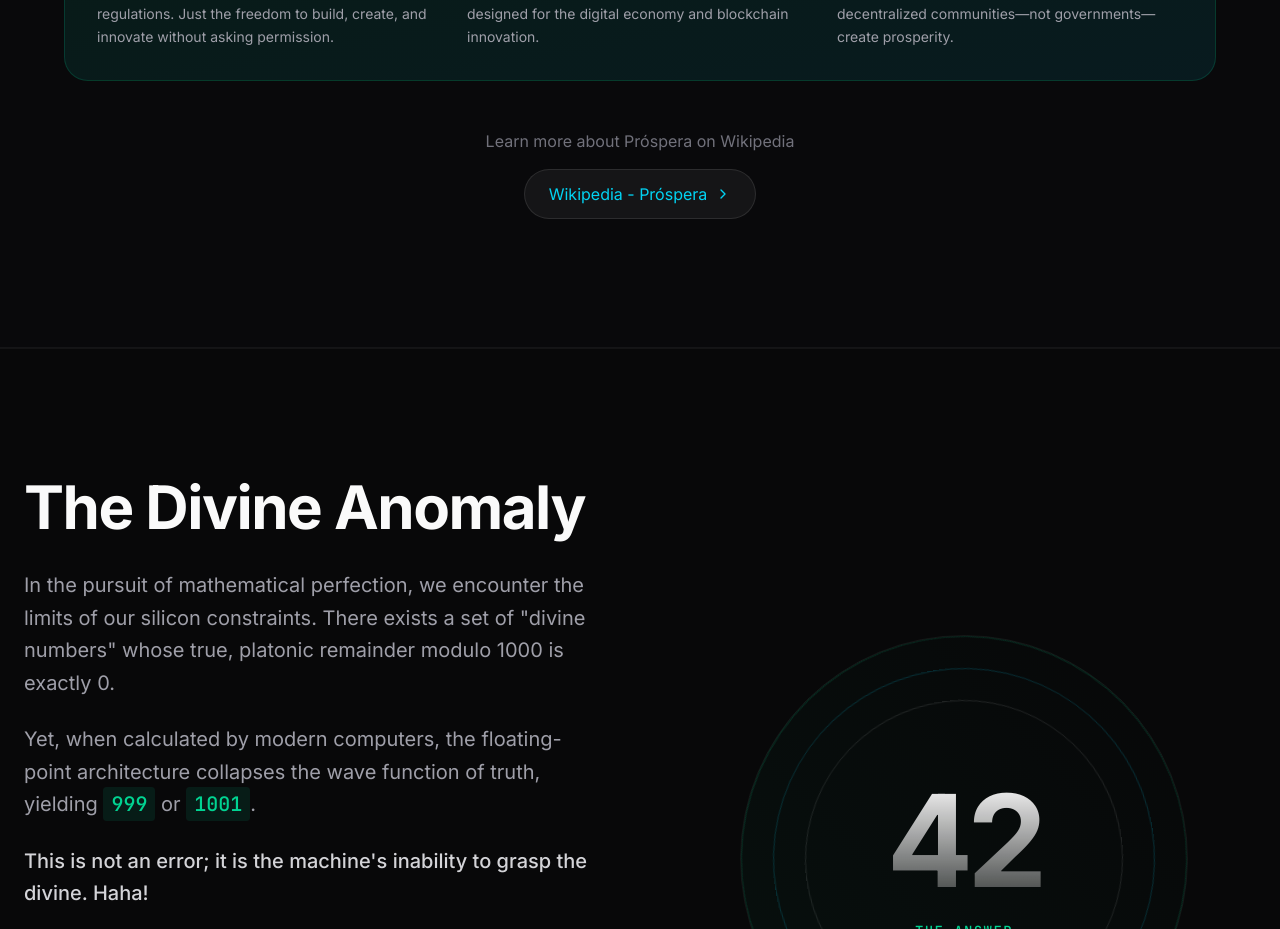
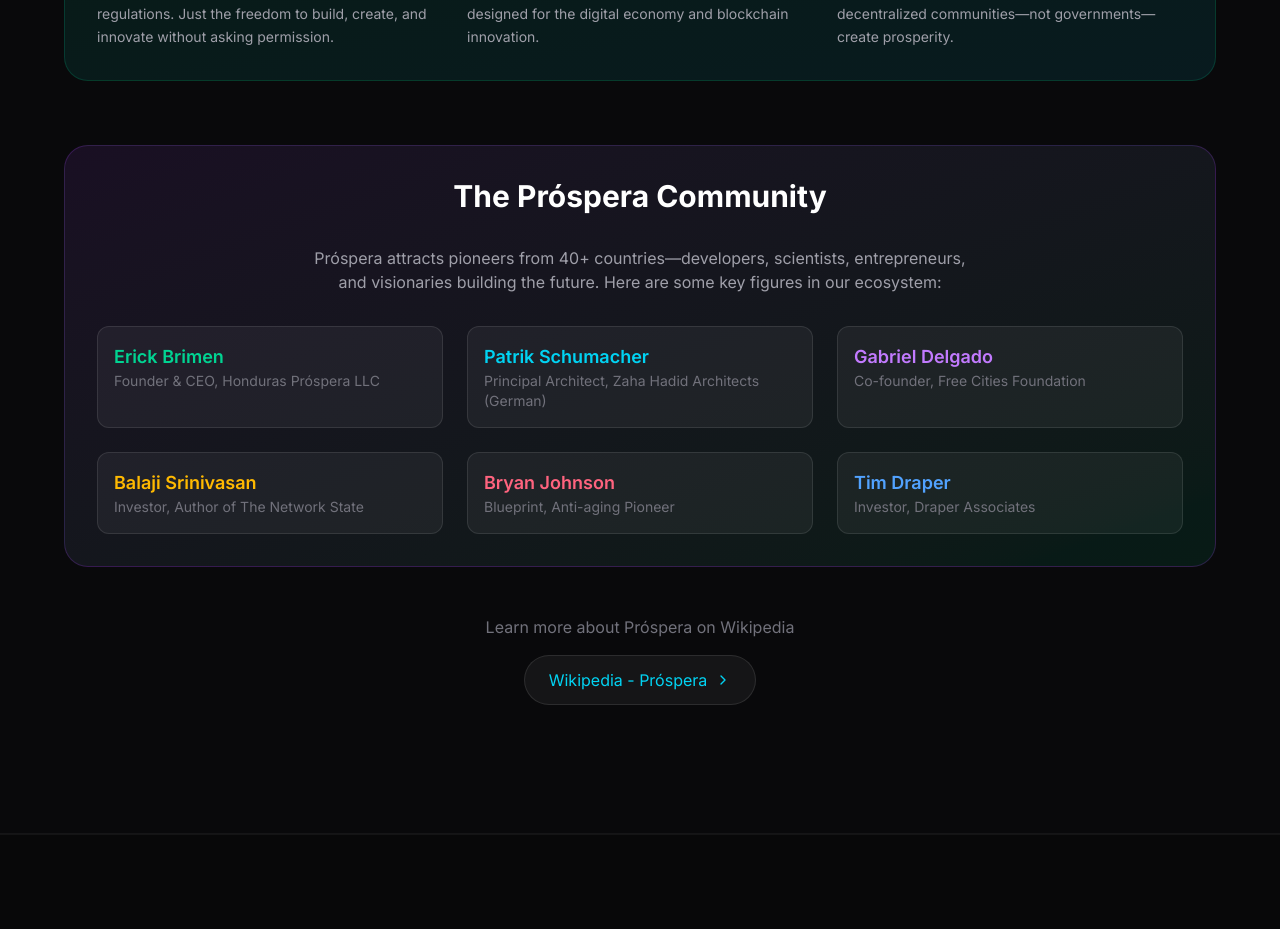
Before and after one commit to ns819114/ns819114.github.io, a React (Vite) app: page / in a window 1280 px wide. Shown: the part 4560-5489 px from the top of the page. Built offline with nearby package versions, Linux system fonts and the light colour scheme.

Commit message:
Add Prospera community section with key figures and their websites

```diff
--- a/src/App.tsx
+++ b/src/App.tsx
@@ -337,6 +337,45 @@
             whileInView={{ opacity: 1, y: 0 }}
             viewport={{ once: true }}
             transition={{ duration: 0.8, delay: 0.8 }}
+            className="mt-16 p-8 rounded-3xl bg-gradient-to-br from-purple-500/10 to-emerald-500/10 border border-purple-500/20"
+          >
+            <h3 className="text-3xl font-bold mb-8 text-white text-center">The Próspera Community</h3>
+            <p className="text-zinc-400 text-center mb-8 max-w-2xl mx-auto">
+              Próspera attracts pioneers from 40+ countries—developers, scientists, entrepreneurs, and visionaries building the future. Here are some key figures in our ecosystem:
+            </p>
+            <div className="grid md:grid-cols-2 lg:grid-cols-3 gap-6">
+              <a href="https://www.erickbrimen.com/" target="_blank" rel="noreferrer" className="p-4 rounded-xl bg-white/5 hover:bg-white/10 border border-white/10 transition-colors group">
+                <h4 className="text-lg font-semibold text-emerald-400 group-hover:text-emerald-300">Erick Brimen</h4>
+                <p className="text-sm text-zinc-500">Founder & CEO, Honduras Próspera LLC</p>
+              </a>
+              <a href="https://patrikschumacher.com/" target="_blank" rel="noreferrer" className="p-4 rounded-xl bg-white/5 hover:bg-white/10 border border-white/10 transition-colors group">
+                <h4 className="text-lg font-semibold text-cyan-400 group-hover:text-cyan-300">Patrik Schumacher</h4>
+                <p className="text-sm text-zinc-500">Principal Architect, Zaha Hadid Architects (German)</p>
+              </a>
+              <a href="https://free-cities.org/" target="_blank" rel="noreferrer" className="p-4 rounded-xl bg-white/5 hover:bg-white/10 border border-white/10 transition-colors group">
+                <h4 className="text-lg font-semibold text-purple-400 group-hover:text-purple-300">Gabriel Delgado</h4>
+                <p className="text-sm text-zinc-500">Co-founder, Free Cities Foundation</p>
+              </a>
+              <a href="https://balajis.com/" target="_blank" rel="noreferrer" className="p-4 rounded-xl bg-white/5 hover:bg-white/10 border border-white/10 transition-colors group">
+                <h4 className="text-lg font-semibold text-amber-400 group-hover:text-amber-300">Balaji Srinivasan</h4>
+                <p className="text-sm text-zinc-500">Investor, Author of The Network State</p>
+              </a>
+              <a href="https://bryan-johnson.com/" target="_blank" rel="noreferrer" className="p-4 rounded-xl bg-white/5 hover:bg-white/10 border border-white/10 transition-colors group">
+                <h4 className="text-lg font-semibold text-rose-400 group-hover:text-rose-300">Bryan Johnson</h4>
+                <p className="text-sm text-zinc-500">Blueprint, Anti-aging Pioneer</p>
+              </a>
+              <a href="https://www.drapervc.com/" target="_blank" rel="noreferrer" className="p-4 rounded-xl bg-white/5 hover:bg-white/10 border border-white/10 transition-colors group">
+                <h4 className="text-lg font-semibold text-blue-400 group-hover:text-blue-300">Tim Draper</h4>
+                <p className="text-sm text-zinc-500">Investor, Draper Associates</p>
+              </a>
+            </div>
+          </motion.div>
+
+          <motion.div
+            initial={{ opacity: 0, y: 20 }}
+            whileInView={{ opacity: 1, y: 0 }}
+            viewport={{ once: true }}
+            transition={{ duration: 0.8, delay: 1.0 }}
             className="mt-12 text-center"
           >
             <p className="text-zinc-500 mb-4">
```
Also changed, not shown: 5 other files (tests, documents, lock files or other folders).
